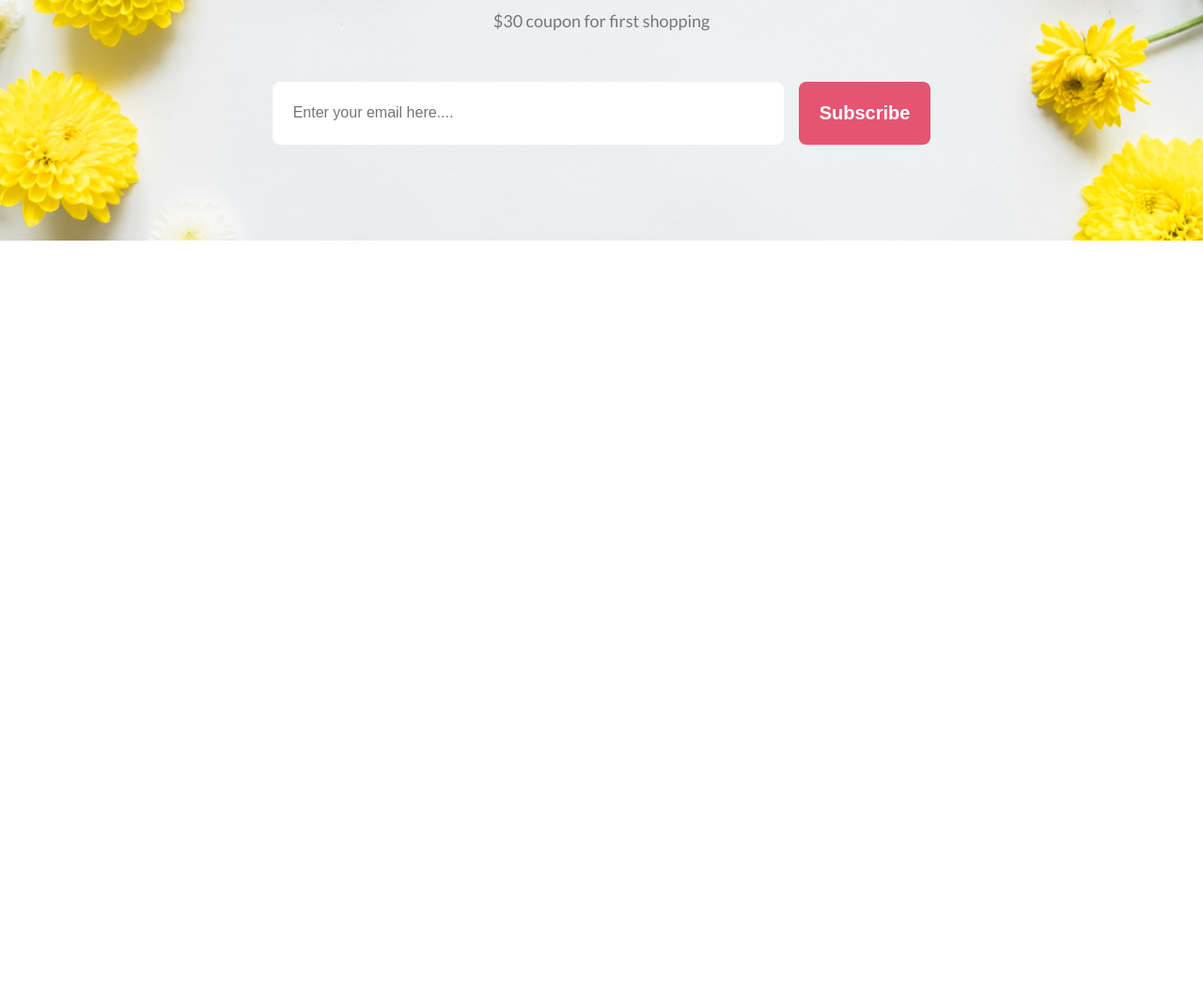
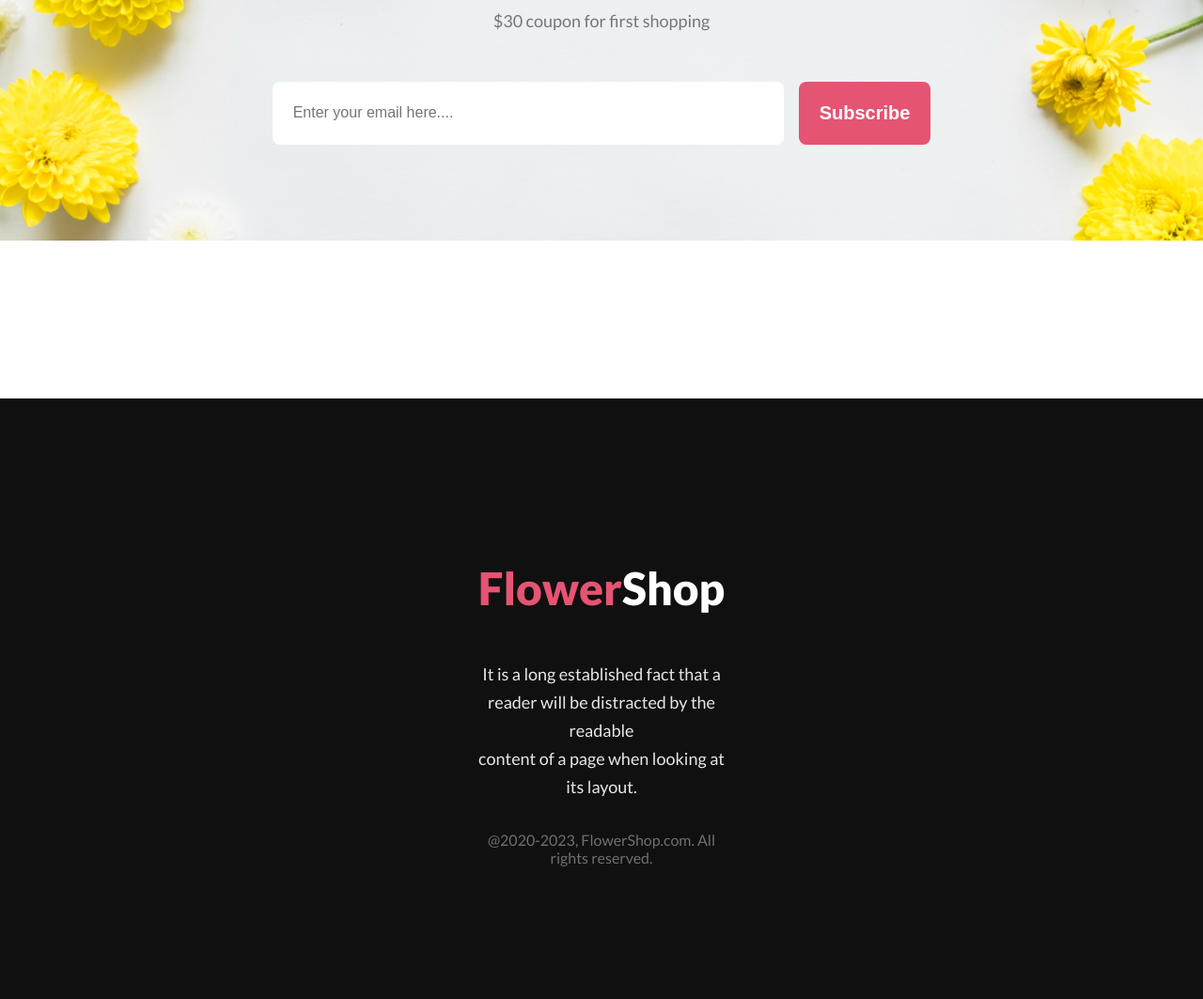
Before and after one commit to hafizulhaider/Assignment1-rthafizulhaider, a plain HTML site: page index.html in a window 1280 px wide. Shown: the part 4469-5532 px from the top of the page at 94% size. Before the commit the page ends 4743 px from the top, so only its background shows below. Drawn offline with Linux system fonts and the light colour scheme.

Commit message:
assignment done

```diff
--- a/index.html
+++ b/index.html
@@ -109,7 +109,19 @@
     </main>
 
     <footer>
-
+        <section class="footer">
+           <div class="footer-sec">
+            <h3 class="footer-logo">
+                Flower<span>Shop</span>
+            </h3>
+            <p class="footer-des">
+                It is a long established fact that a reader will be distracted by the readable<br> content of a page when looking at its layout.
+            </p>
+            <p class="footer-end">
+                @2020-2023, FlowerShop.com. All rights reserved.
+            </p>
+           </div>
+        </section>
     </footer>
 </body>
 </html>
--- a/style.css
+++ b/style.css
@@ -190,7 +190,7 @@ body {
     margin-top: 150px;
 }
 
-.subscribe{
+.subscribe {
     display: flex;
     justify-content: center;
 }
@@ -206,12 +206,13 @@ body {
 
 .enter-mail {
     border-radius: 8px;
-background: #FFF;
-border: none;
-width: 500px;
-margin-right: 16px;
+    background: #FFF;
+    border: none;
+    width: 500px;
+    margin-right: 16px;
 }
-#latestdes{
+
+#latestdes {
     margin-top: -30px;
 }
 
@@ -222,4 +223,44 @@ margin-right: 16px;
     font-weight: 700;
     line-height: normal;
 }
+
 /* Testimonial Section Design */
+
+
+/* footer section design */
+.footer {
+    background: #111010;
+}
+
+.footer-sec {
+    text-align: center;
+    padding: 125px 500px;
+    margin-top: 150px;
+}
+
+.footer-logo {
+    color: #E55473;
+    font-family: Lato;
+    font-size: 48px;
+    font-style: normal;
+    font-weight: 800;
+    line-height: normal;
+}
+
+.footer-logo span {
+    color: white;
+}
+
+.footer-des {
+    color: rgba(255, 255, 255, 0.90);
+    font-size: 18px;
+    font-weight: 400;
+    line-height: 30px;
+}
+.footer-end{
+    color: rgba(255, 255, 255, 0.40);
+font-size: 16px;
+font-style: normal;
+font-weight: 400;
+margin-top: 32px;
+}
```
